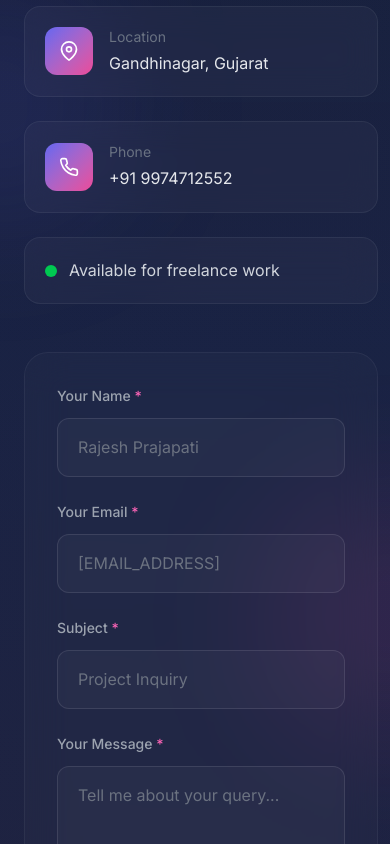
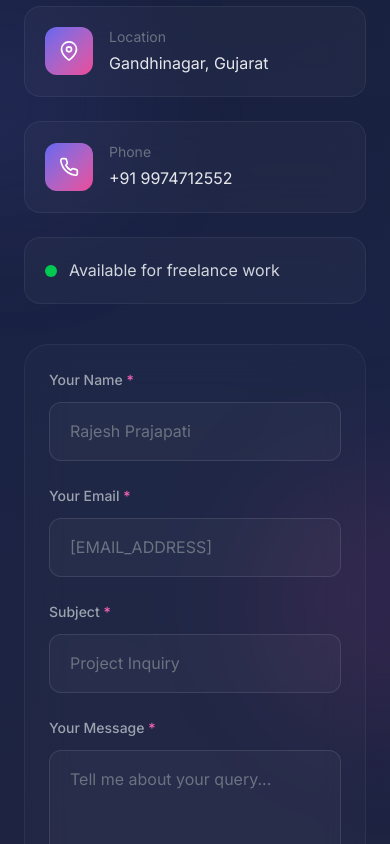
Before and after one commit to Prajapati-Krishna18/portfolio, a React (Vite) app: page / in a window 390 px wide. Shown: the part 10340-11184 px from the top of the page. Built offline with nearby package versions, Linux system fonts and the light colour scheme; no server answers.

Commit message:
changes in responsive design

```diff
--- a/src/components/sections/Contact.jsx
+++ b/src/components/sections/Contact.jsx
@@ -106,19 +106,19 @@ export default function Contact() {
             <div className="absolute top-1/4 -left-32 w-64 h-64 bg-primary-500/10 rounded-full blur-3xl" />
             <div className="absolute bottom-1/4 -right-32 w-64 h-64 bg-accent-500/10 rounded-full blur-3xl" />
 
-            <div className="content-container relative z-10">
+            <div className="content-container relative z-10 w-full max-w-full">
                 <SectionHeading
                     title="Get In Touch"
                     subtitle="Have a project in mind? Let's work together!"
                 />
 
-                <div className="grid lg:grid-cols-5 gap-12 lg:gap-16 max-w-6xl mx-auto">
+                <div className="grid grid-cols-1 lg:grid-cols-5 gap-10 lg:gap-16 max-w-6xl mx-auto w-full max-w-full">
                     {/* Contact Info */}
                     <motion.div
-                        initial={{ opacity: 0, x: -30 }}
-                        whileInView={{ opacity: 1, x: 0 }}
+                        initial={{ opacity: 0, y: 20 }}
+                        whileInView={{ opacity: 1, y: 0 }}
                         viewport={{ once: true }}
-                        className="lg:col-span-2 space-y-6"
+                        className="lg:col-span-2 space-y-6 w-full max-w-full"
                     >
                         <h3 className="text-xl font-bold text-gray-200 mb-6">
                             Contact Information
@@ -130,23 +130,24 @@ export default function Contact() {
                                 initial={{ opacity: 0, y: 20 }}
                                 whileInView={{ opacity: 1, y: 0 }}
                                 viewport={{ once: true }}
-                                className="glass-card p-5"
+                                className="glass-card p-5 w-full max-w-full overflow-hidden"
                             >
-                                <div className="flex items-center gap-4">
+                                <div className="flex items-center gap-4 w-full">
                                     <div className="w-12 h-12 rounded-xl bg-gradient-to-br from-primary-500 to-accent-500 flex items-center justify-center flex-shrink-0">
                                         <info.icon className="w-5 h-5 text-white" />
                                     </div>
-                                    <div>
+                                    <div className="min-w-0 flex-1">
                                         <p className="text-sm text-gray-500 mb-1">{info.label}</p>
                                         {info.href ? (
                                             <a
                                                 href={info.href}
-                                                className="text-gray-200 hover:text-primary-400 transition-colors"
+                                                className="text-gray-200 hover:text-primary-400 transition-colors block truncate w-full"
+                                                title={info.value}
                                             >
                                                 {info.value}
                                             </a>
                                         ) : (
-                                            <p className="text-gray-200">{info.value}</p>
+                                            <p className="text-gray-200 truncate w-full" title={info.value}>{info.value}</p>
                                         )}
                                     </div>
                                 </div>
@@ -158,14 +159,14 @@ export default function Contact() {
                             initial={{ opacity: 0, y: 20 }}
                             whileInView={{ opacity: 1, y: 0 }}
                             viewport={{ once: true }}
-                            className="glass-card p-5"
+                            className="glass-card p-5 w-full max-w-full"
                         >
                             <div className="flex items-center gap-3">
-                                <span className="relative flex h-3 w-3">
+                                <span className="relative flex h-3 w-3 flex-shrink-0">
                                     <span className="animate-ping absolute inline-flex h-full w-full rounded-full bg-green-400 opacity-75" />
                                     <span className="relative inline-flex rounded-full h-3 w-3 bg-green-500" />
                                 </span>
-                                <p className="text-gray-300">
+                                <p className="text-gray-300 min-w-0">
                                     Available for freelance work
                                 </p>
                             </div>
@@ -174,12 +175,12 @@ export default function Contact() {
 
                     {/* Contact Form */}
                     <motion.div
-                        initial={{ opacity: 0, x: 30 }}
-                        whileInView={{ opacity: 1, x: 0 }}
+                        initial={{ opacity: 0, y: 30 }}
+                        whileInView={{ opacity: 1, y: 0 }}
                         viewport={{ once: true }}
-                        className="lg:col-span-3"
+                        className="lg:col-span-3 w-full max-w-full"
                     >
-                        <form onSubmit={handleSubmit} className="glass-form p-8 md:p-10 lg:p-12">
+                        <form onSubmit={handleSubmit} className="glass-form p-6 sm:p-8 md:p-10 w-full max-w-full overflow-hidden">
                             <div className="space-y-6">
                                 <div className="grid md:grid-cols-2 gap-6">
                                     <Input
```
